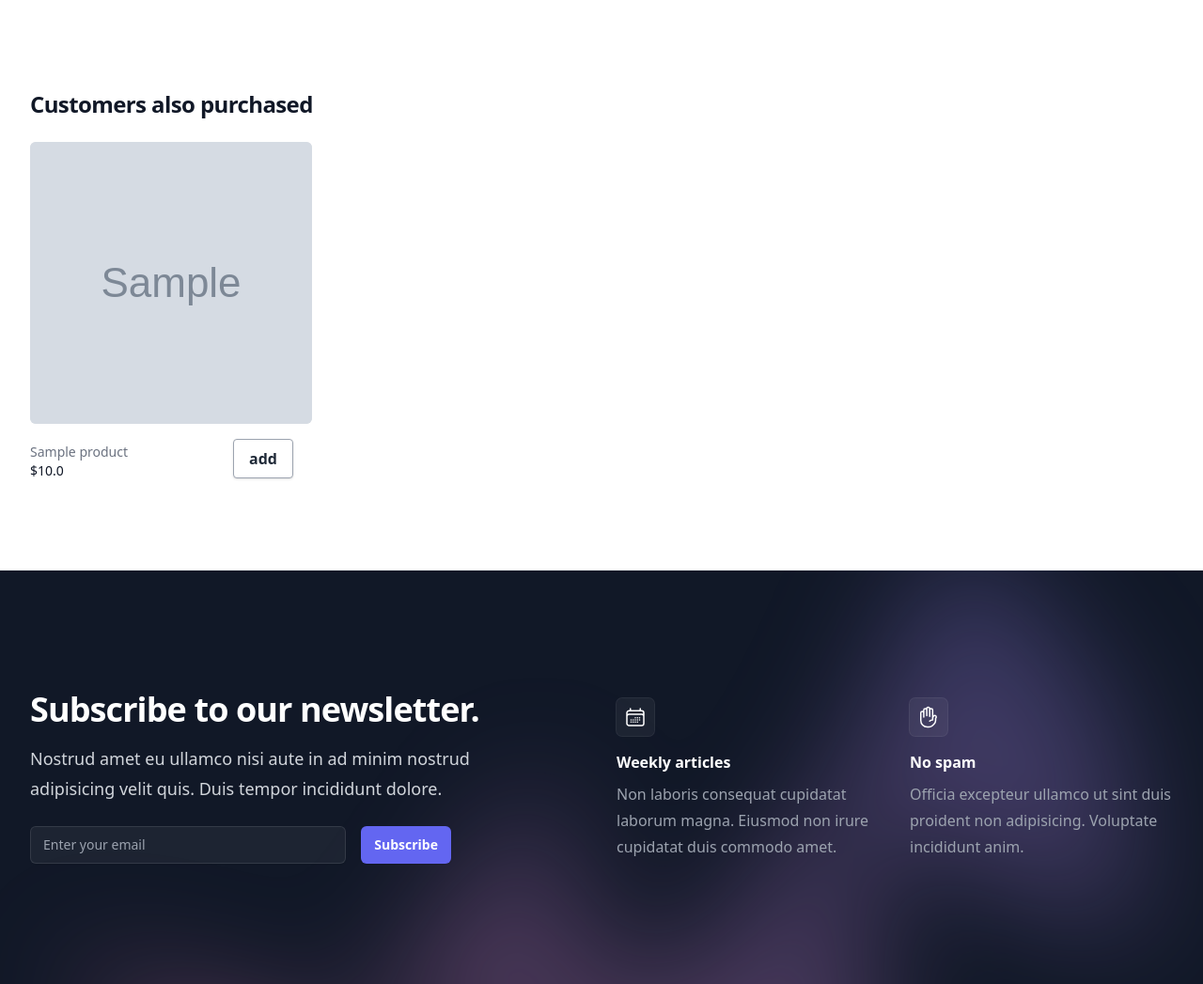
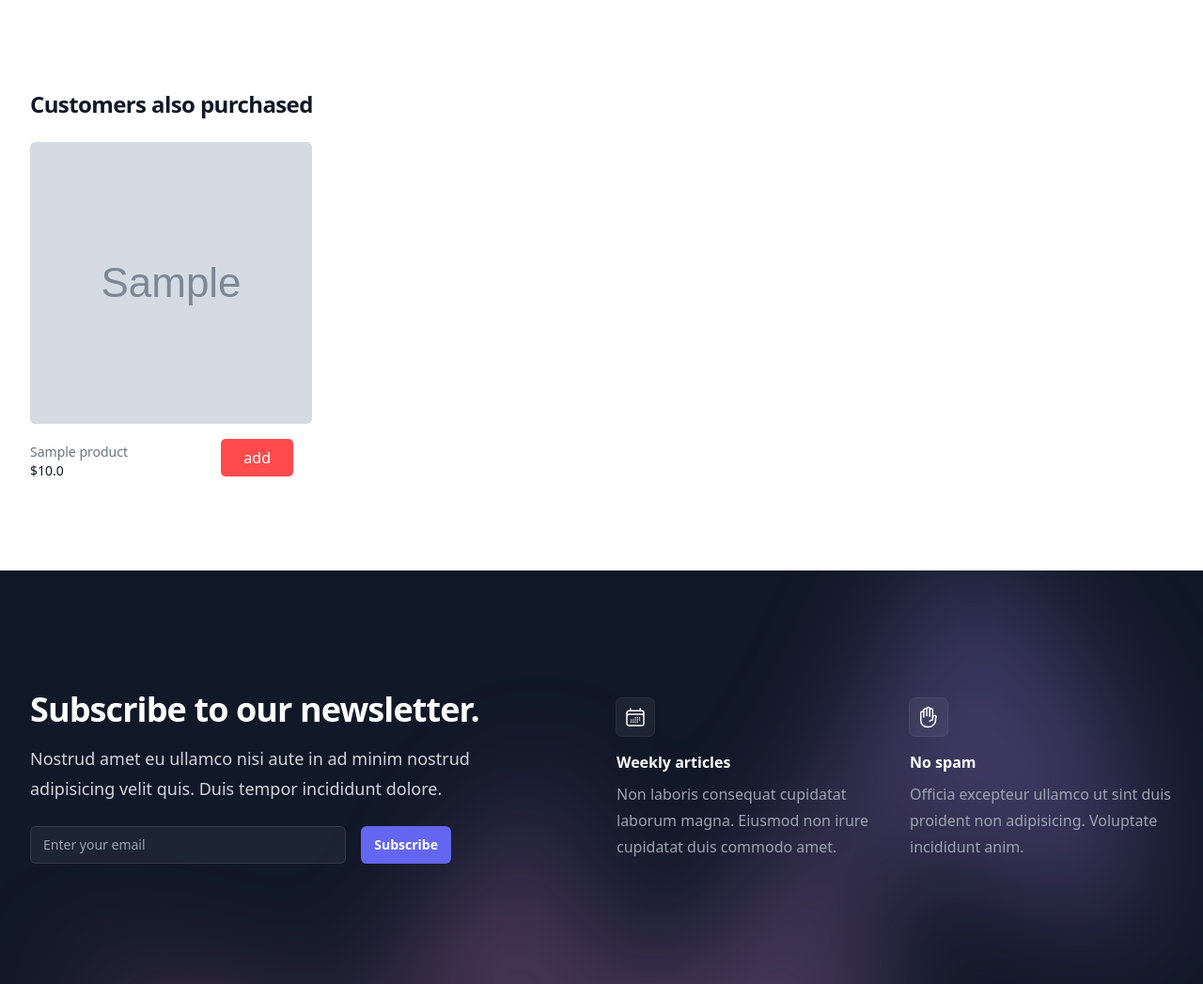
Before and after one commit to TaiChi112/Python, a Django app: page /store/ in a window 1280 px wide. Shown: the part 65-1112 px from the top of the page at 94% size. Run offline with Django 5.2, Linux system fonts and the light colour scheme; a user stored in the database is signed in; tables that the repository leaves empty hold one stand-in row (values such as "Sample post"); grey boxes marked "Sample" are stand-in pictures; style sheets or scripts are compiled from the project's sources.

Commit message:
style : edit button add

```diff
--- a/product_app/templates/product/products.html
+++ b/product_app/templates/product/products.html
@@ -22,10 +22,10 @@
                         <p class="text-sm font-medium text-gray-900">${{ product.price }}</p>
                     </div>
                     <div>
-                        <button
-                            class="bg-white hover:bg-gray-100 text-gray-800 font-semibold py-2 px-4 border border-gray-400 rounded shadow">
-                            <a href="{% url 'add_to_cart' product.id %}">add</a>
-                        </button>
+                        <button style="border-radius: 5px;margin-left:16px ;background: rgb(255, 75, 75);"
+                        class="flex ml-auto text-white border-0 py-2 px-6 focus:outline-none hover:bg-red-600 rounded">
+                        <a href="{% url 'add_to_cart' id=product.id %}">add</a>
+                    </button>
                     </div>
                 </div>
             </div>
```
